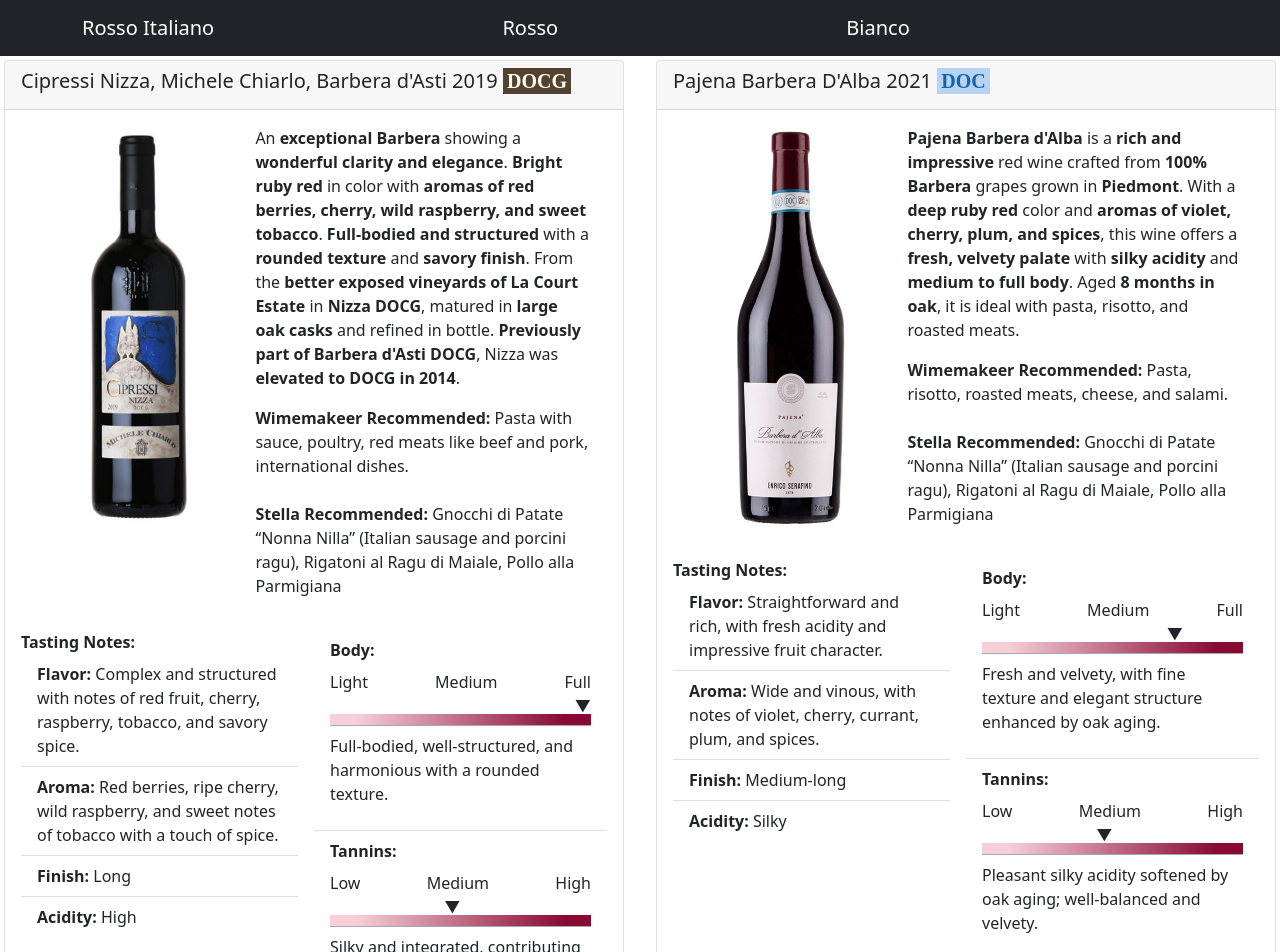
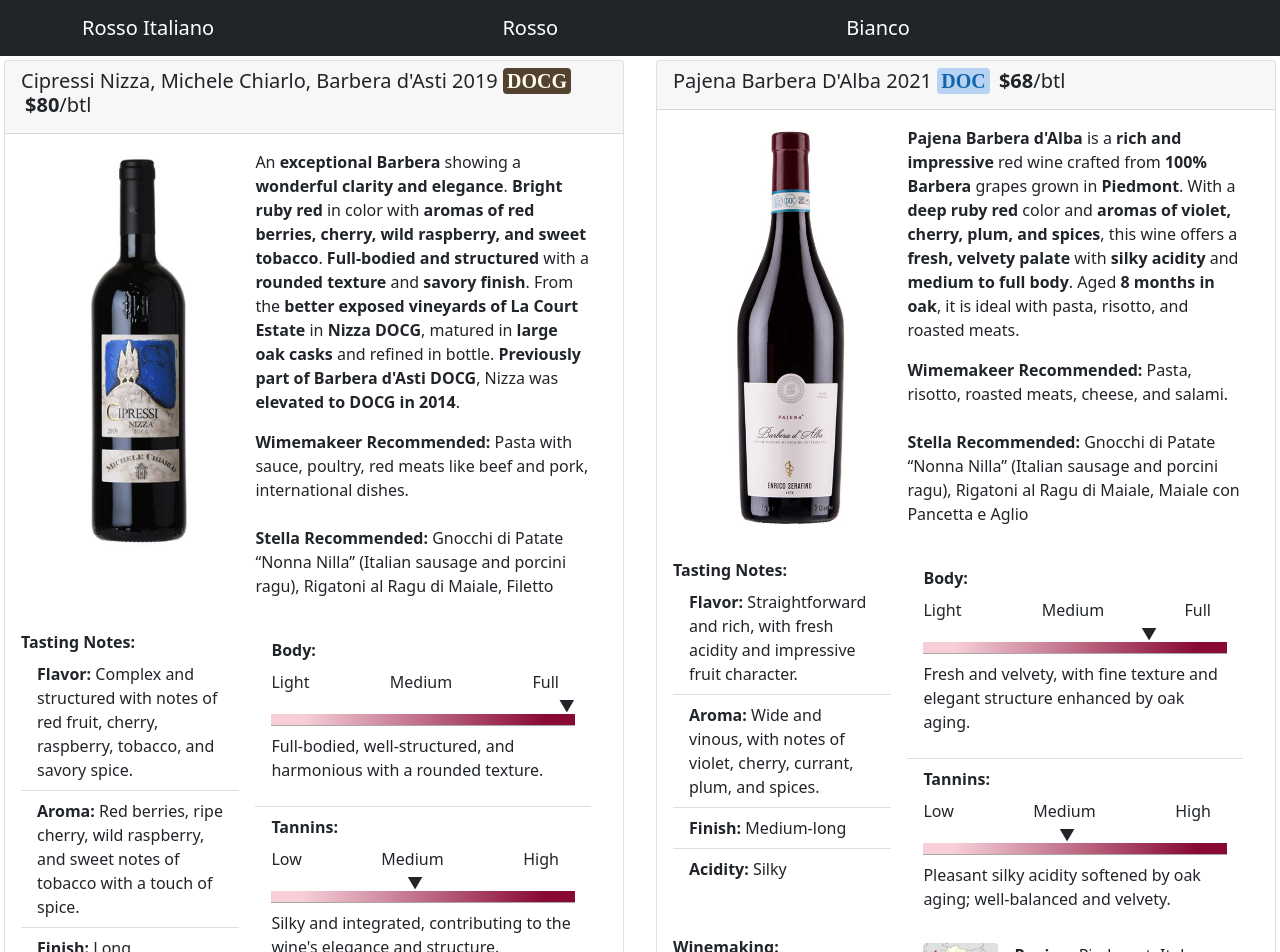
Before and after one commit to stellaburlingame/wine-guide, a React (Create React App) app: page /#/italiano in a window 1280 px wide. Shown: the top 952 px of the page. Built offline with nearby package versions, Linux system fonts and the light colour scheme.

Commit message:
Changed styling, updated italian wines

```diff
--- a/public/assets/italiano.json
+++ b/public/assets/italiano.json
@@ -24,12 +24,14 @@
     "Sweetness": "Dry",
     "Varietal": "Barbera",
     "General Recommended Accompanies": "Pasta with sauce, poultry, red meats like beef and pork, international dishes.",
-    "Stella Recommended": "Gnocchi di Patate \u201cNonna Nilla\u201d (Italian sausage and porcini ragu), Rigatoni al Ragu di Maiale, Pollo alla Parmigiana",
+    "Stella Recommended": "Gnocchi di Patate \u201cNonna Nilla\u201d (Italian sausage and porcini ragu), Rigatoni al Ragu di Maiale, Filetto",
     "Image": "1710286x.jpg",
     "Region Image": "Piedmont.svg",
     "Summary": "An **exceptional Barbera** showing a **wonderful clarity and elegance**. **Bright ruby red** in color with **aromas of red berries, cherry, wild raspberry, and sweet tobacco**. **Full-bodied and structured** with a **rounded texture** and **savory finish**. From the **better exposed vineyards of La Court Estate** in **Nizza DOCG**, matured in **large oak casks** and refined in bottle. **Previously part of Barbera d'Asti DOCG**, Nizza was **elevated to DOCG in 2014**.",
     "DOCG": true,
-    "DOC": false
+    "DOC": false,
+    "Glass_Price": 0,
+    "Bottle_Price": 80
   },
   {
     "Wine Type": "Red",
@@ -56,12 +58,14 @@
     "Sweetness": "Dry",
     "Varietal": "Barbera",
     "General Recommended Accompanies": "Pasta, risotto, roasted meats, cheese, and salami.",
-    "Stella Recommended": "Gnocchi di Patate \u201cNonna Nilla\u201d (Italian sausage and porcini ragu), Rigatoni al Ragu di Maiale, Pollo alla Parmigiana",
+    "Stella Recommended": "Gnocchi di Patate \u201cNonna Nilla\u201d (Italian sausage and porcini ragu), Rigatoni al Ragu di Maiale, Maiale con Pancetta e Aglio",
     "Image": "c13a410-0-0.jpg",
     "Region Image": "Piedmont.svg",
     "Summary": "**Pajena Barbera d'Alba** is a **rich and impressive** red wine crafted from **100% Barbera** grapes grown in **Piedmont**. With a **deep ruby red** color and **aromas of violet, cherry, plum, and spices**, this wine offers a **fresh, velvety palate** with **silky acidity** and **medium to full body**. Aged **8 months in oak**, it is ideal with pasta, risotto, and roasted meats.",
     "DOCG": false,
-    "DOC": true
+    "DOC": true,
+    "Glass_Price": 0,
+    "Bottle_Price": 68
   },
   {
     "Wine Type": "Red",
@@ -88,12 +92,14 @@
     "Sweetness": "Dry",
     "Varietal": "Nebbiolo",
     "General Recommended Accompanies": "Rich meats, aged cheeses, hearty stews, and mushroom dishes.",
-    "Stella Recommended": "Osso Buco di Vitello, Scottadito di Agnello, Spezzatino al Barolo",
+    "Stella Recommended": "Osso Buco di Vitello, Scottadito di Agnello, Filetto",
     "Image": "2021_prunotto_barbaresco.webp",
     "Region Image": "Piedmont.svg",
     "Summary": "**Prunotto Barbaresco 2021** is a **refined and full-bodied expression of Nebbiolo** from **Treiso and Neive** in **Barbaresco DOCG**. With an **intense garnet red** color, it offers **complex aromas of red fruit and spice**, a **velvety texture**, and a **persistent finish**. Aged **12 months in oak barrels**, this wine combines **elegance and structure**, ideal for pairing with rich meats and aged cheeses.",
     "DOCG": true,
-    "DOC": false
+    "DOC": false,
+    "Glass_Price": 0,
+    "Bottle_Price": 124
   },
   {
     "Wine Type": "Red",
@@ -124,7 +130,9 @@
     "Region Image": "Piedmont.svg",
   "Summary": "**Pio Cesare Barolo 2019** is a full-bodied, structured Nebbiolo with floral and red berry aromas, layered fruit and mineral flavors, and a long, elegant finish. Aged 3 years in French oak with aging potential through 2045.",
     "DOCG": true,
-    "DOC": false
+    "DOC": false,
+    "Glass_Price": 0,
+    "Bottle_Price": 195
   },
   {
     "Wine Type": "Red",
@@ -156,7 +164,9 @@
     "Region Image": "Piedmont.svg",
     "Summary": "**Massolino Barolo 2019** is a **full-bodied, structured Nebbiolo** from **Serralunga d'Alba** in the **Barolo DOCG**. It features **complex aromas of roses, wild berries, and spice**, and a **rich, textured palate** with **refined tannins** and **long aging potential**. Aged **30 months in large Slavonian oak barrels**, this Barolo embodies **elegance, power, and classic expression** of the region.",
     "DOCG": true,
-    "DOC": false
+    "DOC": false,
+    "Glass_Price": 0,
+    "Bottle_Price": 158
   },
   {
     "Wine Type": "Red",
@@ -188,7 +198,9 @@
     "Region Image": "Piedmont.svg",
     "Summary": "**Travaglini Gattinara 2013** is a **full-bodied, high-acidity Nebbiolo** from the **rocky, mineral-rich soils** of **Gattinara DOCG** in **Piedmont**. With **aromas of red fruit, blackberry, plum, and leather**, it delivers **intense cherry and raspberry flavors** with **firm tannins** and a **long, smooth finish**. Aged **30 months in Slavonian oak**, this wine reflects its **alpine terroir** and **winemaking heritage**.",
     "DOCG": true,
-    "DOC": false
+    "DOC": false,
+    "Glass_Price": 0,
+    "Bottle_Price": 89
   },
   {
     "Wine Type": "Red",
@@ -215,12 +227,14 @@
     "Sweetness": "Dry",
     "Varietal": "Sangiovese",
     "General Recommended Accompanies": "Braised meats, roasted game, aged cheeses, and rich pasta dishes.",
-    "Stella Recommended": "",
+    "Stella Recommended": "Osso Buco, Spezzatini, lasagna Filetto Bolognese",
     "Image": "qVBzhbXDTYCifRluKcmIaA_pb_x960.png",
     "Region Image": "Tuscany.svg",
     "Summary": "**Pian delle Vigne Brunello di Montalcino 2019** is a **vibrant, elegant Sangiovese** from the **historic Pian delle Vigne Estate** in **Tuscany**. Aged **two years in large oak barrels** and **refined in bottle**, it delivers **aromas of cherry, blood orange, violet, and balsamic notes**, with a **silky palate**, **fresh acidity**, and a **long, citrus-driven finish**. A classic Brunello from the renowned Antinori family.",
     "DOCG": true,
-    "DOC": false
+    "DOC": false,
+    "Glass_Price": 0,
+    "Bottle_Price": 89
   },
   {
     "Wine Type": "Red",
@@ -247,12 +261,14 @@
     "Sweetness": "Dry",
     "Varietal": "Corvina, Rondinella, Molinara",
     "General Recommended Accompanies": "Braised beef, aged cheeses, stews, and dark chocolate desserts.",
-    "Stella Recommended": "",
+    "Stella Recommended": "Spezzatino, Filetto, Spaghetti Bolognese",
     "Image": "1757659x.jpg",
     "Region Image": "Veneto.svg",
     "Summary": "**Le Ragose Amarone della Valpolicella Classico 2015** is a **powerful and age-worthy Amarone** made using the **traditional appassimento method** in the **Valpolicella Classico** zone. Aged **36 months in large oak barrels**, it shows **rich aromas of cherries, figs, and spice**, and a **velvety, full-bodied palate** with a **long, intense finish**. A benchmark wine from the **hillsides of Negrar**, ideal for pairing with hearty dishes and aged cheeses.",
     "DOCG": true,
-    "DOC": false
+    "DOC": false,
+    "Glass_Price": 0,
+    "Bottle_Price": 189
   },
   {
     "Wine Type": "Red",
@@ -279,12 +295,14 @@
     "Sweetness": "Dry",
     "Varietal": "Sangiovese Grosso blend",
     "General Recommended Accompanies": "Game, pork, cheese, red meats.",
-    "Stella Recommended": "",
+    "Stella Recommended": "Rigatoni al Ragu Maiale, Mail con pancetta e Aglio, Filetto",
     "Image": "158209.webp",
     "Region Image": "Tuscany.svg",
     "Summary": "**Poliziano Vino Nobile di Montepulciano 2021** is an **organic red wine** from **Tuscany**, made with **Sangiovese Grosso and local varieties**. It features **wild fruit, violets, and spice aromas**, a **full-bodied palate**, and **warm, persistent tannins**. Aged 14\u201316 months in French oak and vats, it reflects Montepulciano\u2019s terroir and sustainability.",
     "DOCG": true,
-    "DOC": false
+    "DOC": false,
+    "Glass_Price": 0,
+    "Bottle_Price": 58
   },
   {
     "Wine Type": "Red",
@@ -311,11 +329,12 @@
     "Sweetness": "Dry",
     "Varietal": "Sangiovese",
     "General Recommended Accompanies": "Beefsteak Florentine-style, white beans with olive oil.",
-    "Stella Recommended": "",
+    "Stella Recommended": "Lasagna con Filetto, Penne All Arrabbiata, Filetto",
     "Image": "TDN_ChiantiClassico@2x-min.png",
     "Region Image": "Tuscany.svg",
     "Summary": "**Nozzole Chianti Classico 2021** is a **100% Sangiovese** red from **Greve in Chianti**. Aged 10\u201312 months in French oak, it offers **floral aromas**, **firm tannins**, and **bright ruby color**, capturing the elegance and structure of the 2021 vintage in Tuscany.",
     "Glass_Price": 16,
+    "Bottle_Price": 65,
     "DOCG": true,
     "DOC": false
   },
@@ -344,12 +363,14 @@
     "Sweetness": "Dry",
     "Varietal": "Sangiovese",
     "General Recommended Accompanies": "Red meats, aged cheeses, wild game, and savory pasta dishes.",
-    "Stella Recommended": "",
+    "Stella Recommended": "Osso Buco, Lasagna Filetto, spezzatino",
     "Image": "fsdn0mzrhxyatigvcije.webp",
     "Region Image": "Tuscany.svg",
     "Summary": "**Tenuta di Arceno Chianti Classico Riserva 2019** blends **90% Sangiovese** with **10% Cabernet Sauvignon**. Aged in French oak, this wine offers rich notes of **black cherry, dried flowers, and savory herbs**, showcasing the structure and elegance of the **Chianti Classico Riserva** style.",
     "DOCG": true,
-    "DOC": false
+    "DOC": false,
+    "Glass_Price": 0,
+    "Bottle_Price": 85
   },
   {
     "Wine Type": "Red",
@@ -376,11 +397,12 @@
     "Sweetness": "Dry",
     "Varietal": "Nero d\u2019Avola",
     "General Recommended Accompanies": "Lamb, roasted meats, aged cheeses, and rich pasta dishes.",
-    "Stella Recommended": "",
+    "Stella Recommended": "Scottadito, Spezzatino, Gnocchi Nonna Nilla gorgonzola sauce",
     "Image": "Tenuta-Regaleali-Lamuri-2022.webp",
     "Region Image": "Sicily.svg",
     "Summary": "**Tenuta Regaleali Lam\u00f9ri** is a **refined Sicilian Nero d\u2019Avola** grown at **high altitudes** to preserve **elegance and freshness**. Aged in **French oak barrels**, it expresses **aromas of cherry, spice, and vanilla**, with a **balanced palate and silky tannins**, making it an **excellent pairing for grilled meats and aged cheeses**.",
     "Glass_Price": 18,
+    "Bottle_Price": 74,
     "DOCG": false,
     "DOC": true
   },
@@ -409,12 +431,14 @@
     "Sweetness": "Dry",
     "Varietal": "Nebbiolo (Chiavennasca), Merlot",
     "General Recommended Accompanies": "Game, roasted red meats, and mature cheeses.",
-    "Stella Recommended": "",
+    "Stella Recommended": "Milanese do Pollo, Maiale con Pancetta e Aglio, Spaghetti Bolognese ",
     "Image": "nino-negri-quadrio-2020.jpeg",
     "Region Image": "Lombardy.svg",
     "Summary": "**2020 Nino Negri Valtellina Superiore DOCG Quadrio** is a unique expression of **Nebbiolo** softened by **Merlot**, grown on Valtellina\u2019s steep terraces. Aged 18 months in oak, it offers aromas of **raspberry jam and violets**, with **elegant tannins and vibrant drinkability**, showcasing the character of its historic Castello Quadrio home.",
     "DOCG": true,
-    "DOC": false
+    "DOC": false,
+    "Glass_Price": 0,
+    "Bottle_Price": 65
   },
   {
     "Wine Type": "Red",
@@ -441,12 +465,14 @@
     "Sweetness": "Dry",
     "Varietal": "Corvina Veronese, Corvinone Veronese, Rondinella",
     "General Recommended Accompanies": "Game, roasted and grilled meats, full-flavored dishes, mature cheeses.",
-    "Stella Recommended": "",
+    "Stella Recommended": "Osso Buco, Scottadito, Gnocchi with Gorgonzola Sauce",
     "Image": "campagnola-amarone.jpg",
     "Region Image": "Veneto.svg",
     "Summary": "**Campagnola Amarone della Valpolicella Classico** is crafted from **hand-selected grapes naturally dried for 100 days**, then aged in both **large oak** and **French barriques**. This **full-bodied Amarone** delivers rich layers of **cherry, plum, almond, and vanilla**, with a **long, elegant finish**.",
     "DOCG": true,
-    "DOC": false
+    "DOC": false,
+    "Glass_Price": 0,
+    "Bottle_Price": 80
   },
   {
     "Wine Type": "Red",
@@ -473,12 +499,14 @@
     "Sweetness": "Dry",
     "Varietal": "Primitivo",
     "General Recommended Accompanies": "Pizza, pasta with red sauce, baked dishes, seafood like tuna or swordfish.",
-    "Stella Recommended": "",
+    "Stella Recommended": "Eggplant Parmigiana, Scottadito, Penne all'Amatriciana",
     "Image": "Primitivo.png",
     "Region Image": "Apulia.svg",
     "Summary": "**Cantele Primitivo** is a **plush and flavorful red wine** from Puglia, offering **ripe cherry and prune aromas** with **floral and spice hints**. Aged in **American oak**, this wine balances **fruit, tannin, and acidity** for a **smooth, satisfying finish**\u2014perfect with **pasta, pizza**, and even **seafood**.",
     "DOCG": false,
-    "DOC": false
+    "DOC": false,
+    "Glass_Price": 0,
+    "Bottle_Price": 78
   },
   {
     "Wine Type": "Red",
@@ -540,10 +568,13 @@
     "Varietal": "Syrah, Merlot, Sangiovese",
     "Farming Practice": "Sustainable (inferred)",
     "General Recommended Accompanies": "Pastas, meat dishes, charcuterie, pizza, blue cheese",
+    "Stella Recommended": "Rigatoni al Ragu di Maiale, Maiale con Pancetta e Aglio, Scottadito",
     "Summary": "Querceto Red 2020 blends Syrah, Merlot, and Sangiovese from Chianti and Valdarno to create a savory, fruit-laced wine with depth, spice, and food-friendly balance.",
     "Image": "CdQ-Tuscan-Red-Tech-Sheet-2020-vintage.png",
     "Region Image": "Tuscany.svg",
     "DOCG": false,
-    "DOC": false
+    "DOC": false,
+    "Glass_Price": 14,
+    "Bottle_Price": 0
   }
 ]
--- a/src/pages/wine/index.css
+++ b/src/pages/wine/index.css
@@ -50,6 +50,7 @@
   padding-left: .25rem;
   padding-right: .25rem;
   font-family: "Didot", serif;
+  border-radius: 4px;
 }
 .wine-docg {
   color: #fffdf0;
@@ -59,3 +60,49 @@
   color: #1265A9;
   background-color: #B6D3F3;
 }
+
+.wine-price {
+  margin-left: 0.25rem;
+}
+
+.wine-specs__body {
+  margin-top: 0.5rem;
+}
+
+.wine-specs__body--medium {
+  margin-right: 1rem;
+}
+
+.gradient-chart__background {
+  position: relative;
+}
+
+.gradient-chart__triangle-indicator {
+  position: absolute;
+  transform: translateX(-50%);
+}
+
+.wine-card-image {
+  width: 100%;
+  height: 400px;
+  border-radius: 4px;
+}
+
+.wine-region-image {
+  width: 100%;
+  height: auto;
+  border-radius: 4px;
+}
+
+.wine-card-right {
+  width: 60%;
+  padding-right: 1rem;
+}
+
+.wine-card-left {
+  width: 40%;
+}
+
+.wine-pairing-text {
+  margin-top: 0.5rem;
+}
--- a/src/pages/wine/index.js
+++ b/src/pages/wine/index.js
@@ -65,11 +65,17 @@
                                   )} {' '}
                                   {data1.DOC && (
                                     <strong className="wine-doc">DOC</strong>
+                                  )} {' '}
+                                  {!isNaN(parseFloat(data1.Bottle_Price)) && parseFloat(data1.Bottle_Price) > 0 && (
+                                    <span className="wine-price"><strong>${parseInt(data1.Bottle_Price)}</strong>/btl</span>
+                                  )} {' '}
+                                  {!isNaN(parseFloat(data1.Glass_Price)) && parseFloat(data1.Glass_Price) > 0 && (
+                                    <span className="wine-price"><strong>${parseInt(data1.Glass_Price)}</strong>/gls</span>
                                   )}
                                 </Card.Title>
                               </Card.Header>
                               <Card.Body className="d-flex">
-                                <div style={{ width: "40%" }}>
+                                <div className="wine-card-left">
                                   <Card.Img
                                     onError={({ currentTarget }) => {
                                       currentTarget.onerror = null;
@@ -77,10 +83,10 @@
                                     }}
                                     variant="top"
                                     src={`${process.env.PUBLIC_URL}/photos/wine/${data1["Image"]}`}
-                                    style={{ width: "100%", height: "400px", borderRadius: "4px" }}
+                                    className="wine-card-image"
                                   />
                                 </div>
-                                <div style={{ width: "60%", paddingRight: "1rem" }}>
+                                <div className="wine-card-right">
                                   {data1["Summary"] && (
                                     <>
                                       <p dangerouslySetInnerHTML={{ __html: data1["Summary"]?.replace(/\*\*(.*?)\*\*/g, "<strong>$1</strong>") }} />
@@ -98,7 +104,7 @@
                               </Card.Body>
                               <Card.Body>
                                 <div className="d-flex">
-                                  <div style={{ width: "50%", paddingRight: "1rem" }}>
+                                  <div className="wine-card-left" style={{ paddingRight: "1rem" }}>
                                     <strong>Tasting Notes:</strong>
                                     <ListGroup variant="flush">
                                       <ListGroup.Item><strong>Flavor:</strong> {data1["Flavor"]}</ListGroup.Item>
@@ -108,17 +114,17 @@
                                       <ListGroup.Item><strong>Acidity:</strong> {data1["Acidity"]}</ListGroup.Item>
                                     </ListGroup>
                                   </div>
-                                  <div style={{ width: "50%" }}>
+                                  <div className="wine-card-right">
                                     <ListGroup variant="flush">
                                       <ListGroup.Item>
                                         <strong>Body:</strong>
-                                        <div className="wine-specs__body" data-testid="wine-specs__body" style={{ marginTop: "0.5rem" }}>
+                                        <div className="wine-specs__body" data-testid="wine-specs__body">
                                           <div>
                                             <span className="wine-specs__body--medium">Light</span>
                                             <span className="wine-specs__body--medium">Medium</span>
                                             <span className="wine-specs__body--medium">Full</span>
                                           </div>
-                                          <div className="gradient-chart__background" style={{ position: "relative" }}>
+                                          <div className="gradient-chart__background">
                                             <div className="gradient-chart__triangle-indicator"
                                               style={{
                                                 left: data1["Body"]?.toLowerCase() === "full" ? "100%" :
@@ -126,42 +132,38 @@
                                                       data1["Body"]?.toLowerCase() === "medium" ? "52%" :
                                                       data1["Body"]?.toLowerCase() === "light to medium" ? "27%" :
                                                       data1["Body"]?.toLowerCase() === "light" ? "2%" : "2%",
-                                                transform: "translateX(-50%)",
-                                                position: "absolute"
                                               }}
                                               aria-label={`Wine is ${data1["Body"]} body`}>
                                               <span>&#9660;</span>
                                             </div>
                                           </div>
                                         </div>
-                                        <p style={{ marginTop: "0.5rem" }}>
+                                        <p className="wine-pairing-text">
                                           {data1["Body Characteristics"]}
                                         </p>
                                       </ListGroup.Item>
                                       {this.props.type !== "bianco" && (
                                         <ListGroup.Item>
                                           <strong>Tannins:</strong>
-                                          <div className="wine-specs__body" data-testid="wine-specs__tannins" style={{ marginTop: "0.5rem" }}>
+                                          <div className="wine-specs__body" data-testid="wine-specs__tannins">
                                             <div>
                                               <span className="wine-specs__body--medium">Low</span>
                                               <span className="wine-specs__body--medium">Medium</span>
                                               <span className="wine-specs__body--medium">High</span>
                                             </div>
-                                            <div className="gradient-chart__background" style={{ position: "relative" }}>
+                                            <div className="gradient-chart__background">
                                               <div className="gradient-chart__triangle-indicator"
                                                 style={{
                                                   left: data1["Tannin Level"]?.toLowerCase() === "high" ? "100%" :
                                                         data1["Tannin Level"]?.toLowerCase() === "medium" ? "50%" :
                                                         data1["Tannin Level"]?.toLowerCase() === "low" ? "0%" : "0%",
-                                                  transform: "translateX(-50%)",
-                                                  position: "absolute"
                                                 }}
                                                 aria-label={`Wine has ${data1["Tannin Level"]} tannins`}>
                                                 <span>&#9660;</span>
                                               </div>
                                             </div>
                                           </div>
-                                          <p style={{ marginTop: "0.5rem" }}>
+                                          <p className="wine-pairing-text">
                                             {data1["Tannin Characteristics"]}
                                           </p>
                                         </ListGroup.Item>
@@ -170,7 +172,7 @@
                                   </div>
                                 </div>
                                 <div className="d-flex">
-                                  <div style={{ width: "50%", paddingRight: "1rem" }}>
+                                  <div className="wine-card-left" style={{ paddingRight: "1rem" }}>
                                     <strong>Winemaking:</strong>
                                     <ListGroup variant="flush" >
                                       <ListGroup.Item><strong>Vinification:</strong> {data1["Vinification"]}</ListGroup.Item>
@@ -186,16 +188,16 @@
                                       )} */}
                                     </ListGroup>
                                   </div>
-                                  <div style={{ width: "50%" }}>
+                                  <div className="wine-card-right">
                                     <ListGroup variant="flush">
                                       <ListGroup.Item>
                                         <div className="d-flex">
-                                          <div style={{ width: "30%", paddingRight: "1rem" }}>
+                                          <div className="wine-region-image" style={{ width: "30%", paddingRight: "1rem" }}>
                                             <img
                                               src={`${process.env.PUBLIC_URL}/photos/region/${data1["Region Image"]}`}
                                               alt={data1["Region"]}
                                               onError={(e) => { e.target.onerror = null; e.target.src = `${process.env.PUBLIC_URL}/photos/NA.png`; }}
-                                              style={{ width: "100%", height: "auto", borderRadius: "4px" }}
+                                              className="wine-region-image"
                                             />
                                           </div>
                                           <div style={{ width: "70%" }}>
```
